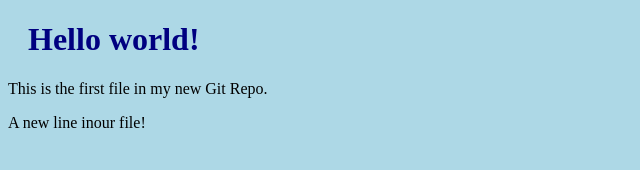
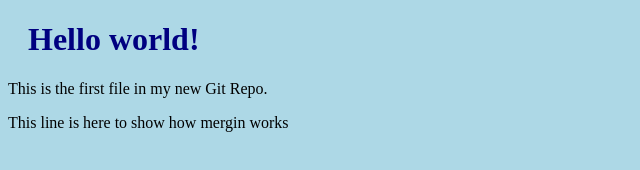
Before and after one commit to Marifer-Veyes/hello-world, a plain HTML site: page index.html in a window 1280 px wide. Shown: the whole page, without its empty margins (0-640 px from the left). Drawn offline with Linux system fonts and the light colour scheme.

Commit message:
updated index.html with emergency fix

```diff
--- a/index.html
+++ b/index.html
@@ -9,7 +9,7 @@
 
 <h1> Hello world! </h1>
 <p>  This is the first file in my new Git Repo.</p>
-<p> A new line inour file!</p>
+<p> This line is here to show how mergin works</p>
 
 </body>
 </html>
```
